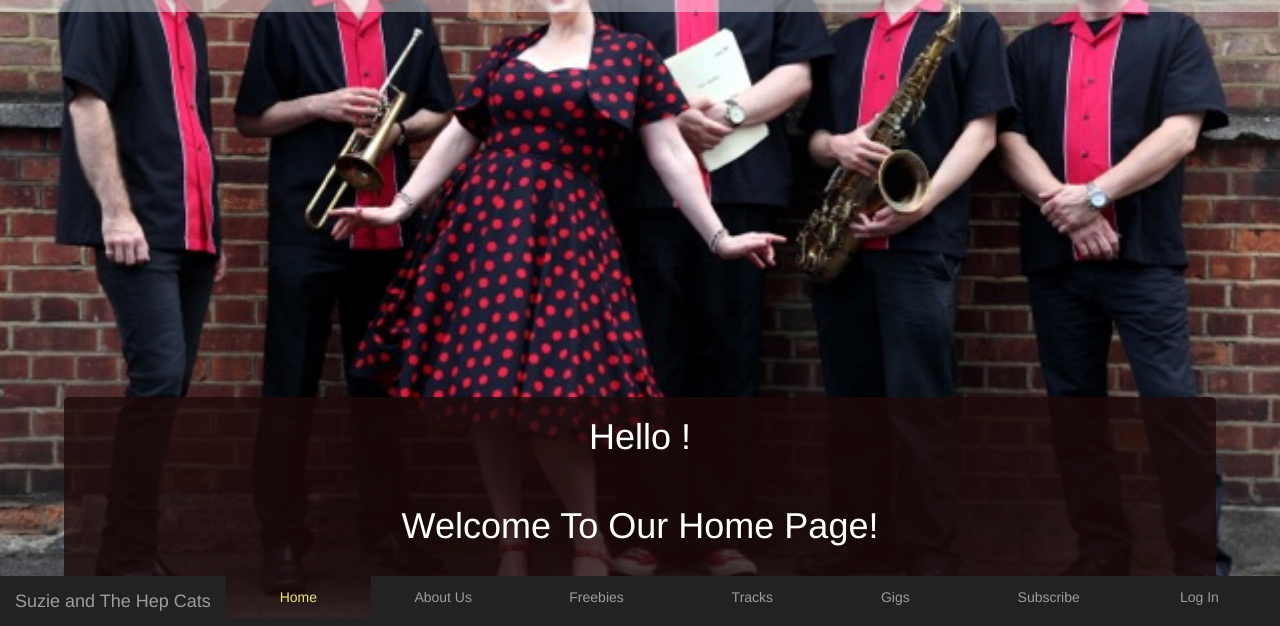
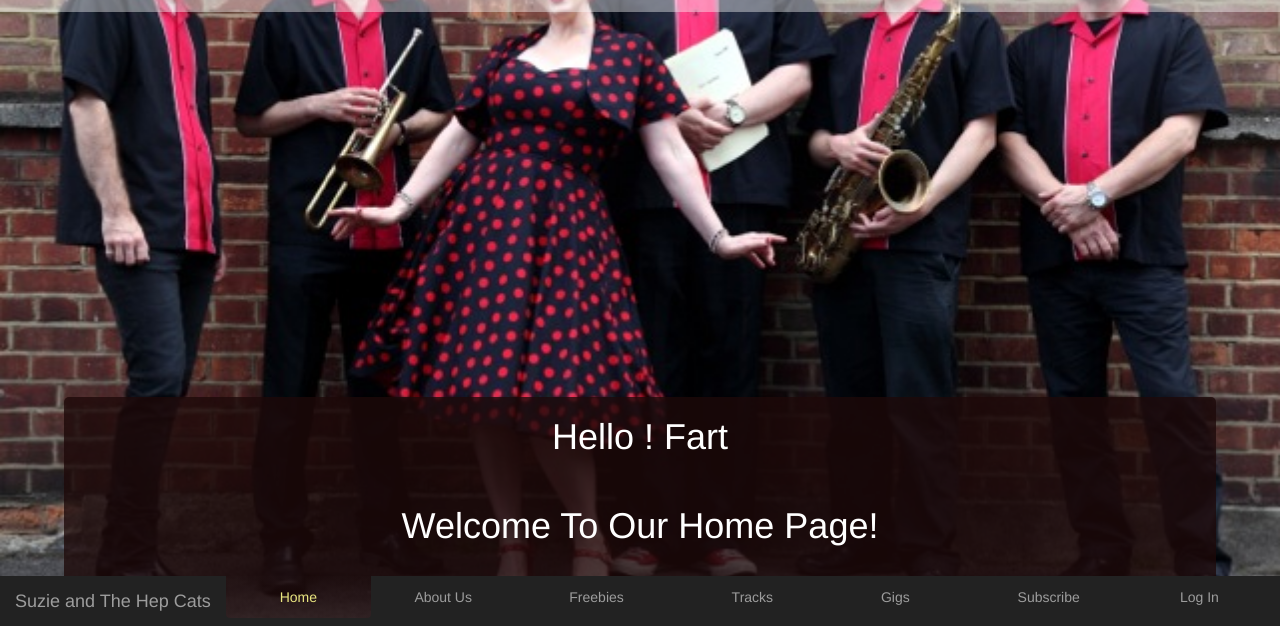
Before and after one commit to brendanjgreene/stream1Project, a website: page index.html in a window 1280 px wide. Shown: the part 174-800 px from the top of the page. Drawn offline with Linux system fonts and the light colour scheme; no server answers.

Commit message:
fart check

```diff
--- a/templates/home.html
+++ b/templates/home.html
@@ -1,3 +1,3 @@
-<h1 class="text-center">Hello {{username}}!</h1>
+<h1 class="text-center">Hello {{username}}! Fart</h1>
 <br>
 <div h1-header></div>
```
